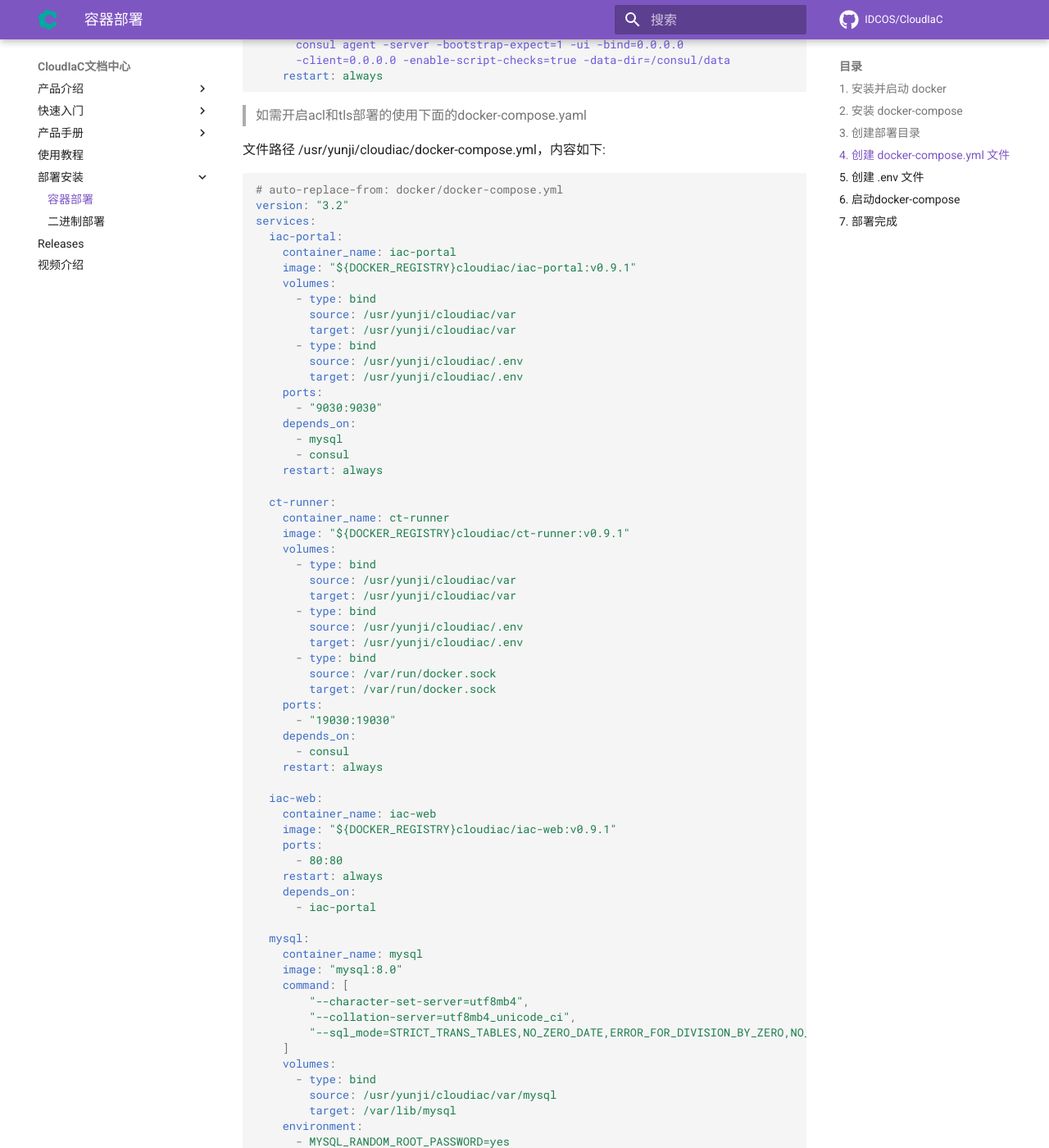
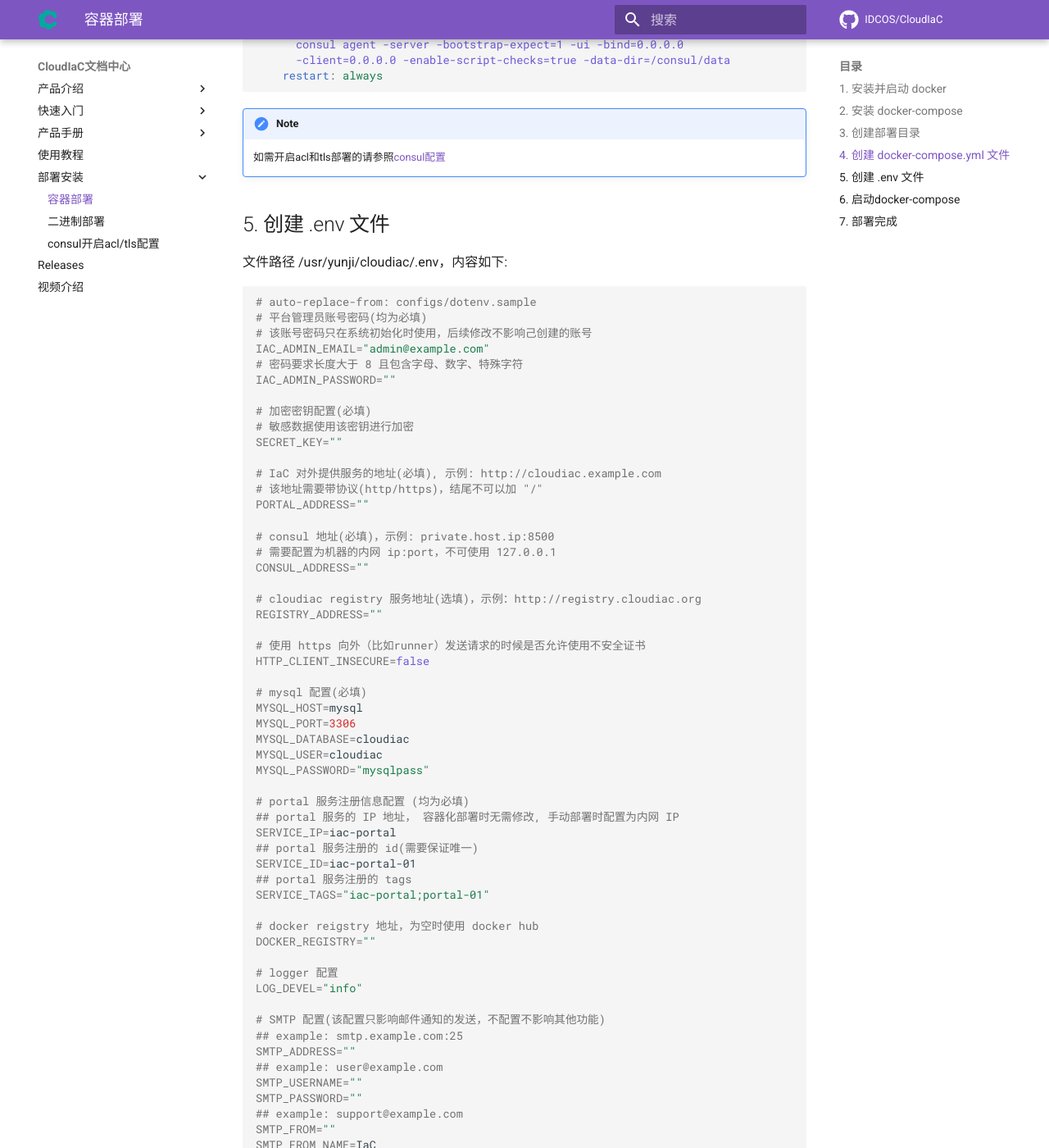
Before and after one commit to idcos/cloudiac, an MkDocs documentation site: the page built from docs/mkdocs/installation/container.md, in a window 1280 px wide and 1400 px high, scrolled down 2327 px. Shown: the whole window at 82% size. Built offline with MkDocs 1.6.1 and Material for MkDocs 9.7.7, drawn with Linux system fonts in a browser that asks for light colours; comment, search, counter and statistics services are not loaded; the version menu is left out; some of the changed text lies outside the part shown.

Commit message:
调整开启consul配置acl/tls位置

````diff
--- a/docs/mkdocs/installation/container.md
+++ b/docs/mkdocs/installation/container.md
@@ -113,98 +113,9 @@
     restart: always
 
 ```
+!!! Note
+    如需开启acl和tls部署的请参照[consul配置](./consul.md)
 
-> 如需开启acl和tls部署的使用下面的docker-compose.yaml
-
-文件路径 /usr/yunji/cloudiac/docker-compose.yml，内容如下:
-```yaml
-# auto-replace-from: docker/docker-compose.yml
-version: "3.2"
-services:
-  iac-portal:
-    container_name: iac-portal
-    image: "${DOCKER_REGISTRY}cloudiac/iac-portal:v0.9.1"
-    volumes:
-      - type: bind
-        source: /usr/yunji/cloudiac/var
-        target: /usr/yunji/cloudiac/var
-      - type: bind
-        source: /usr/yunji/cloudiac/.env
-        target: /usr/yunji/cloudiac/.env
-    ports:
-      - "9030:9030"
-    depends_on:
-      - mysql
-      - consul
-    restart: always
-
-  ct-runner:
-    container_name: ct-runner
-    image: "${DOCKER_REGISTRY}cloudiac/ct-runner:v0.9.1"
-    volumes:
-      - type: bind
-        source: /usr/yunji/cloudiac/var
-        target: /usr/yunji/cloudiac/var
-      - type: bind
-        source: /usr/yunji/cloudiac/.env
-        target: /usr/yunji/cloudiac/.env
-      - type: bind
-        source: /var/run/docker.sock
-        target: /var/run/docker.sock
-    ports:
-      - "19030:19030"
-    depends_on:
-      - consul
-    restart: always
-
-  iac-web:
-    container_name: iac-web
-    image: "${DOCKER_REGISTRY}cloudiac/iac-web:v0.9.1"
-    ports:
-      - 80:80
-    restart: always
-    depends_on:
-      - iac-portal
-
-  mysql:
-    container_name: mysql
-    image: "mysql:8.0"
-    command: [
-        "--character-set-server=utf8mb4",
-        "--collation-server=utf8mb4_unicode_ci",
-        "--sql_mode=STRICT_TRANS_TABLES,NO_ZERO_DATE,ERROR_FOR_DIVISION_BY_ZERO,NO_ENGINE_SUBSTITUTION"
-    ]
-    volumes:
-      - type: bind
-        source: /usr/yunji/cloudiac/var/mysql
-        target: /var/lib/mysql
-    environment:
-      - MYSQL_RANDOM_ROOT_PASSWORD=yes
-      - MYSQL_USER
-      - MYSQL_PASSWORD
-      - MYSQL_DATABASE
-    restart: always
-
-  consul:
-    container_name: consul
-    image: "consul:latest"
-    environment:
-      - CONSUL_HTTP_SSL_VERIFY=false
-      - CONSUL_HTTP_SSL=true
-    volumes:
-      - type: bind
-        source: /usr/yunji/cloudiac/var/consul
-        target: /consul/data
-      - type: bind
-        source: /usr/yunji/cloudiac/var/acltls
-        target: /consul/config
-    ports:
-      - "8500:8500"
-    command: >
-      consul agent -server -bootstrap-expect=1 -ui -bind=0.0.0.0
-      -client=0.0.0.0 -enable-script-checks=true -data-dir=/consul/data -config-dir=/consul/config
-    restart: always
-```
 
 ## 5. 创建 .env 文件
 
@@ -307,82 +218,6 @@
 > 默认为前台启动，以便于排查问题，在确定服务正常后可以改为后台启动：`dokcker-compose up -d`。
 
 ---
-> 如需开启acl和tls配置的进行如下配置
-
-开启consul配置acl
-```bash
-# 新增consul配置acl.hcl
-cat >> /usr/yunji/cloudiac/var/acltls/acl.hcl <<EOF
-acl = {
-  enabled = true
-  default_policy = "deny"
-  enable_token_persistence = true
-}
-EOF
-
-# 重启consul
-docker restart consul
-
-# 进入容器
-docker exec -it consul sh
-
-# 生成token,保存好生成的SecretID
-consul acl bootstrap
-
-#退出容器
-
-# 加入SecretID作为token加入acl.hcl配置
-cat > /usr/yunji/cloudiac/var/acltls/acl.hcl <<EOF
-acl = {
-  enabled = true
-  default_policy = "deny"
-  enable_token_persistence = true
-  tokens {
-    master = "5ecc86f0-fa68-6ddc-e848-ef382d7737ec" #SecretID
-  }
-}
-EOF
-```
-
-开启consul配置tls访问
-> 证书名称固定 ca.pem,client.key,client.pem
-
-```bash
-cd /usr/yunji/cloudiac/var/acltls
-
- #生成根证书key
-openssl genrsa -out ca.key 2048
-#生成根证书密钥
-openssl req -new -x509 -days 7200 -key ca.key   -out ca.pem
-
-#生成客户端私钥
-openssl genrsa -out client.key 2048
-
-#生成的客户端的CSR
-openssl req -new -key client.key  -out client.csr
-
-# 创建宿舍机对应的签名证书  IP宿主机
-echo subjectAltName = IP:127.0.0.1 > extfile.cnf
-
-#客户端自签名的证书
-openssl x509 -req -days 365 -in client.csr -CA ca.pem -CAkey ca.key -CAcreateserial \
-   -out client.pem -extfile extfile.cnf
-
-# 新增consul配置tls.json
-cat >> /usr/yunji/cloudiac/var/acltls <<EOF
-{
-  "verify_incoming": false,
-  "verify_incoming_rpc": true,
-  "ports": {
-    "http": -1,
-    "https": 8500
-  },
-  "ca_file": "/consul/config/ca.pem",
-  "cert_file": "/consul/config/client.pem",
-  "key_file": "/consul/config/client.key"
-}
-EOF
-```
 
 ## 7. 部署完成
 至此服务部署完成，访问 http://${PORTAL_ADDRESS} 进行登陆。
--- a/mkdocs.yml
+++ b/mkdocs.yml
@@ -71,6 +71,7 @@
   - "部署安装":
     - "容器部署": installation/container.md
     - "二进制部署": installation/linux.md
+    - "consul开启acl/tls配置": installation/consul.md
   - "Releases": releases.md
   - "视频介绍": https://space.bilibili.com/2138433328/channel/seriesdetail?sid=1908688
 
````
Also changed, not shown: docs/mkdocs/installation/consul.md (added, +115 -0 lines).
